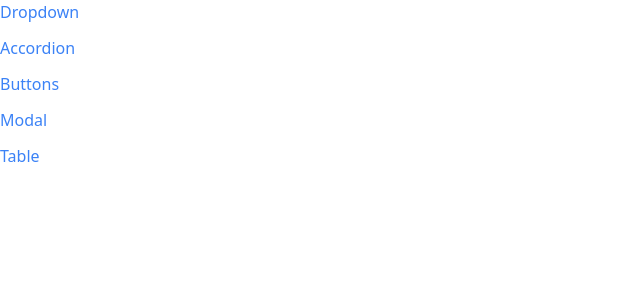
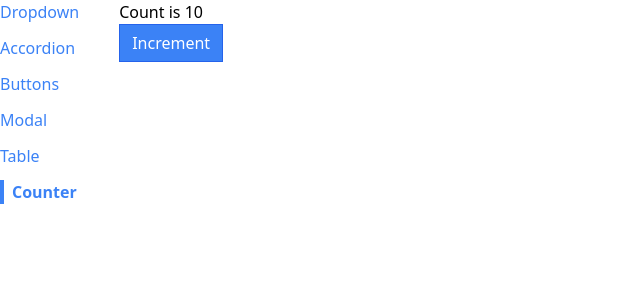
Before and after one commit to Kabewh/Udemy-Project1, a React (Create React App) app in the folder reactapp/: page /counter in a window 1280 px wide. Shown: the top 300 px of the page, without its empty margins (0-640 px from the left). Built offline with nearby package versions, Linux system fonts and the light colour scheme.

Commit message:
custom hook for sorting done, table project completed

```diff
--- a/reactapp/src/App.js
+++ b/reactapp/src/App.js
@@ -5,6 +5,7 @@
 import ButtonPage from "./components/Button";
 import ModalPage from "./pages/ModalPage";
 import TablePage from "./pages/TablePage";
+import CounterPage from "./pages/CounterPage";
 
 function App() {
   return (
@@ -18,6 +19,10 @@
             <Route path="/buttons" element={<ButtonPage />} />
             <Route path="/modal" element={<ModalPage />} />
             <Route path="/table" element={<TablePage />} />
+            <Route
+              path="/counter"
+              element={<CounterPage initialCount={10} />}
+            />
           </Routes>
         </BrowserRouter>
       </div>
--- a/reactapp/src/components/Sidebar.js
+++ b/reactapp/src/components/Sidebar.js
@@ -8,6 +8,7 @@
     { label: "Buttons", path: "/buttons" },
     { label: "Modal", path: "/modal" },
     { label: "Table", path: "/table" },
+    { label: "Counter", path: "/counter" },
   ];
 
   const renderedLinks = links.map((link) => {
--- a/reactapp/src/components/SortableTable.js
+++ b/reactapp/src/components/SortableTable.js
@@ -1,29 +1,14 @@
-import React, { useState } from "react";
+import React from "react";
 import Table from "./Table";
 import { GoArrowDown, GoArrowUp } from "react-icons/go";
+import useSort from "../hooks/use-sort";
 
 const SortableTable = (props) => {
-  const [sortOrder, setSortOrder] = useState(null);
-  const [sortBy, setSortBy] = useState(null);
   const { config, data } = props;
-
-  const handleClick = (label) => {
-    if (sortBy && label !== sortBy) {
-      setSortOrder("asc");
-      setSortBy(label);
-      return;
-    }
-    if (sortOrder === null) {
-      setSortOrder("asc");
-      setSortBy(label);
-    } else if (sortOrder === "asc") {
-      setSortOrder("desc");
-      setSortBy(label);
-    } else if (sortOrder === "desc") {
-      setSortOrder(null);
-      setSortBy(null);
-    }
-  };
+  const { sortOrder, sortBy, sortedData, setSortColumn } = useSort(
+    data,
+    config
+  );
 
   const updatedConfig = config.map((column) => {
     if (!column.sortValue) {
@@ -35,7 +20,7 @@
       header: () => (
         <th
           className="cursor-pointer hover:bg-gray-100"
-          onClick={() => handleClick(column.label)}
+          onClick={() => setSortColumn(column.label)}
         >
           <div className="flex items-center">
             {getIcons(column.label, sortBy, sortOrder)}
@@ -46,22 +31,6 @@
     };
   });
 
-  let sortedData = data;
-  if (sortOrder && sortBy) {
-    const { sortValue } = config.find((column) => column.label === sortBy);
-    sortedData = [...data].sort((a, b) => {
-      const valueA = sortValue(a);
-      const valueB = sortValue(b);
-
-      const reverseOrder = sortOrder === "asc" ? 1 : -1;
-
-      if (typeof valueA === "string") {
-        return valueA.localeCompare(valueB) * reverseOrder;
-      } else {
-        return (valueA - valueB) * reverseOrder;
-      }
-    });
-  }
   return <Table {...props} data={sortedData} config={updatedConfig} />;
 };
 
--- /dev/null
+++ b/reactapp/src/hooks/use-counter.js
@@ -0,0 +1,20 @@
+import React, { useState, useEffect } from "react";
+
+function useCounter(initialCount) {
+  const [count, setCount] = useState(initialCount);
+
+  useEffect(() => {
+    console.log(count);
+  }, [count]);
+
+  const increment = () => {
+    setCount(count + 1);
+  };
+
+  return {
+    count,
+    increment,
+  };
+}
+
+export default useCounter;
--- /dev/null
+++ b/reactapp/src/hooks/use-sort.js
@@ -0,0 +1,50 @@
+import React, { useState } from "react";
+
+const useSort = (data, config) => {
+  const [sortOrder, setSortOrder] = useState(null);
+  const [sortBy, setSortBy] = useState(null);
+
+  const setSortColumn = (label) => {
+    if (sortBy && label !== sortBy) {
+      setSortOrder("asc");
+      setSortBy(label);
+      return;
+    }
+    if (sortOrder === null) {
+      setSortOrder("asc");
+      setSortBy(label);
+    } else if (sortOrder === "asc") {
+      setSortOrder("desc");
+      setSortBy(label);
+    } else if (sortOrder === "desc") {
+      setSortOrder(null);
+      setSortBy(null);
+    }
+  };
+
+  let sortedData = data;
+  if (sortOrder && sortBy) {
+    const { sortValue } = config.find((column) => column.label === sortBy);
+    sortedData = [...data].sort((a, b) => {
+      const valueA = sortValue(a);
+      const valueB = sortValue(b);
+
+      const reverseOrder = sortOrder === "asc" ? 1 : -1;
+
+      if (typeof valueA === "string") {
+        return valueA.localeCompare(valueB) * reverseOrder;
+      } else {
+        return (valueA - valueB) * reverseOrder;
+      }
+    });
+  }
+
+  return {
+    sortOrder,
+    sortBy,
+    sortedData,
+    setSortColumn,
+  };
+};
+
+export default useSort;
--- /dev/null
+++ b/reactapp/src/pages/CounterPage.js
@@ -0,0 +1,15 @@
+import Button from "../components/Button";
+import useCounter from "../hooks/use-counter";
+
+const CounterPage = ({ initialCount }) => {
+  const { count, increment } = useCounter(initialCount);
+
+  return (
+    <div>
+      <h1>Count is {count}</h1>
+      <Button onClick={increment}>Increment</Button>
+    </div>
+  );
+};
+
+export default CounterPage;
```
